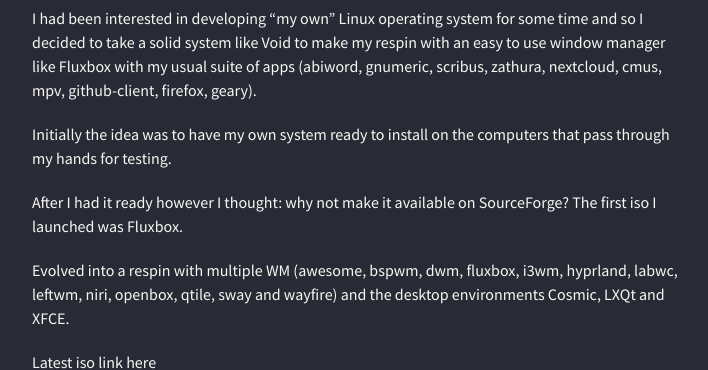
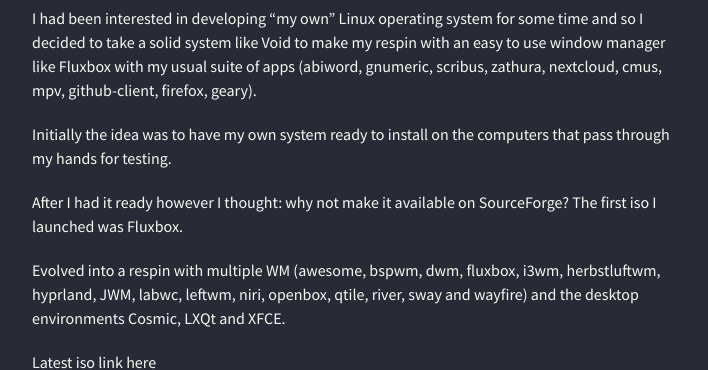
Before and after one commit to dani-77/dani-77.github.io, a Jekyll site: the page built from index.md, in a window 1280 px wide and 900 px high, scrolled down 1077 px, cut to the strip 0-370 px from the top of the window. Shown: the whole strip, without its empty margins (283-991 px from the left). Built offline with Jekyll 4.4.1, drawn with Linux system fonts in a browser that asks for light colours; nearby versions of some CDN libraries.

Commit message:
Update index.md

```diff
--- a/index.md
+++ b/index.md
@@ -26,7 +26,7 @@ Initially the idea was to have my own system ready to install on the computers t
 
 After I had it ready however I thought: why not make it available on SourceForge? The first iso I launched was Fluxbox.
 
-Evolved into a respin with multiple WM (awesome, bspwm, dwm, fluxbox, i3wm, hyprland, labwc, leftwm, niri, openbox, qtile, sway and wayfire) and the desktop environments Cosmic, LXQt and XFCE.
+Evolved into a respin with multiple WM (awesome, bspwm, dwm, fluxbox, i3wm, herbstluftwm, hyprland, JWM, labwc, leftwm, niri, openbox, qtile, river, sway and wayfire) and the desktop environments Cosmic, LXQt and XFCE.
 
 Latest iso link here
 
```
